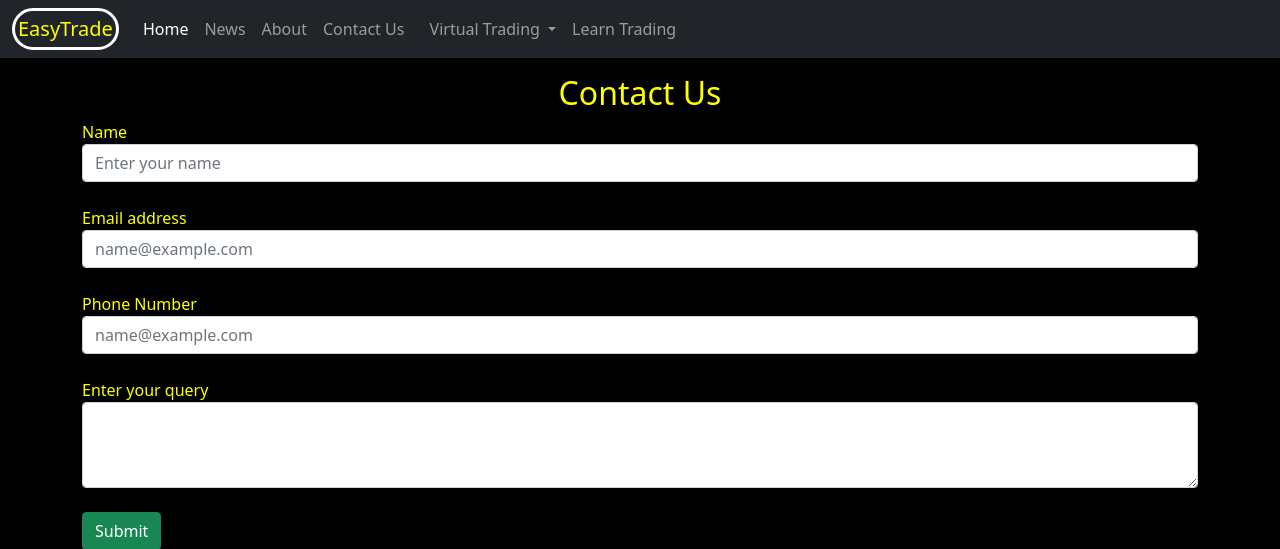
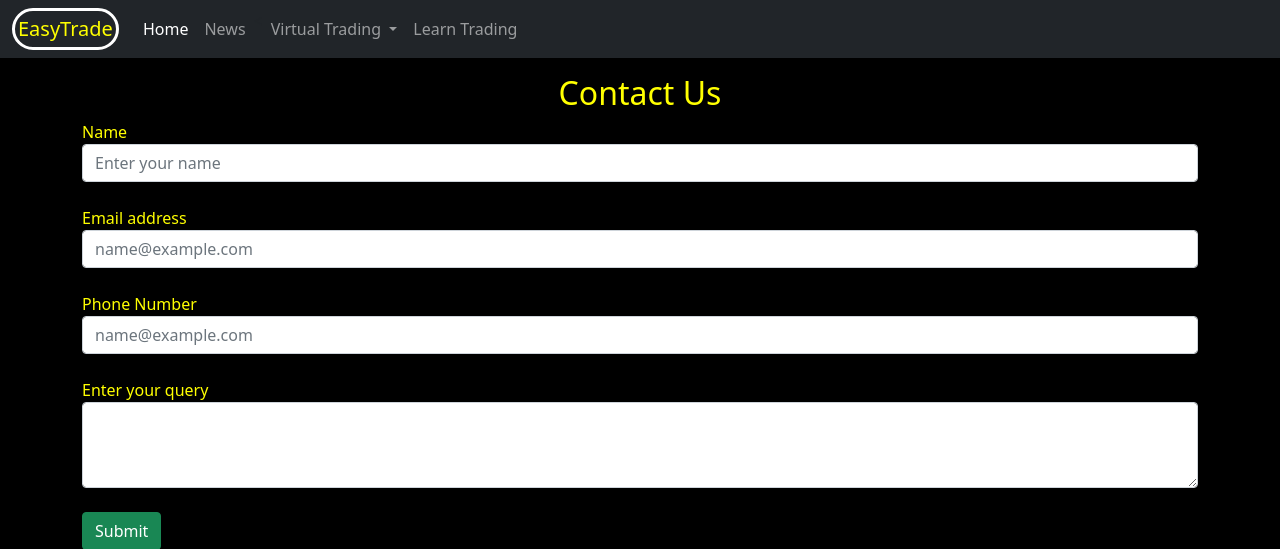
Before and after one commit to mohona7428/Stonks, a Django app: page /contact/ in a window 1280 px wide. Shown: the top 549 px of the page. Run offline with Django 3.2, Linux system fonts and the light colour scheme; some libraries are stand-ins or nearby versions.

Commit message:
commented about, contact and prediction

```diff
--- a/stock/templates/base2.html
+++ b/stock/templates/base2.html
@@ -44,12 +44,12 @@
                     <li class="nav-item">
                         <a class="nav-link" href="/news">News</a>
                     </li>
-                    <li class="nav-item">
+                    <!-- <li class="nav-item">
                         <a class="nav-link" href="/about">About</a>
                     </li>
                     <li class="nav-item">
                         <a class="nav-link" href="/contact">Contact Us</a>
-                    </li>
+                    </li> -->
                     <<li class="nav-item dropdown">
                         <a class="nav-link dropdown-toggle" href="/" id="navbarDropdown" role="button" data-toggle="dropdown" aria-haspopup="true" aria-expanded="false">
                           Virtual Trading
--- a/stock/templates/finalSell.html
+++ b/stock/templates/finalSell.html
@@ -88,7 +88,7 @@
                     <li class="nav-item">
                         <a class="nav-link" href="/news">News</a>
                     </li>
-                    <li class="nav-item">
+                    <!-- <li class="nav-item">
                         <a class="nav-link" href="/about">About</a>
                     </li>
                     <li class="nav-item">
@@ -96,7 +96,7 @@
                     </li>
                     <li class="nav-item">
                         <a class="nav-link" href="/prediction">Stock Prediction</a>
-                    </li>
+                    </li> -->
                     <li class="nav-item">
                         <a class="nav-link" href="/index_learn">Learn Trading</a>
                     </li>
--- a/stock/templates/prices.html
+++ b/stock/templates/prices.html
@@ -90,7 +90,7 @@
                     <li class="nav-item">
                         <a class="nav-link" href="/news" disabled>News</a>
                     </li>
-                    <li class="nav-item">
+                    <!-- <li class="nav-item">
                         <a class="nav-link" href="/about" disabled>About</a>
                     </li>
                     <li class="nav-item">
@@ -98,7 +98,7 @@
                     </li>
                     <li class="nav-item">
                         <a class="nav-link" href="http://localhost:8501" disabled>Stock Prediction</a>
-                    </li>
+                    </li> -->
                     <li class="nav-item">
                         <a class="nav-link" href="/index_learn" disabled>Learn Trading</a>
 
--- a/stock/templates/sell.html
+++ b/stock/templates/sell.html
@@ -99,7 +99,7 @@
                     <li class="nav-item">
                         <a class="nav-link" href="/news">News</a>
                     </li>
-                    <li class="nav-item">
+                    <!-- <li class="nav-item">
                         <a class="nav-link" href="/about">About</a>
                     </li>
                     <li class="nav-item">
@@ -107,7 +107,7 @@
                     </li>
                     <li class="nav-item">
                         <a class="nav-link" href="/prediction">Stock Prediction</a>
-                    </li>
+                    </li> -->
                     <li class="nav-item">
                         <a class="nav-link" href="/index_learn">Learn Trading</a>
                     </li>
```
Also changed, not shown: stock/templates/buy.html (+4 -4 lines), stock/templates/finalBuy.html (+4 -4 lines).
